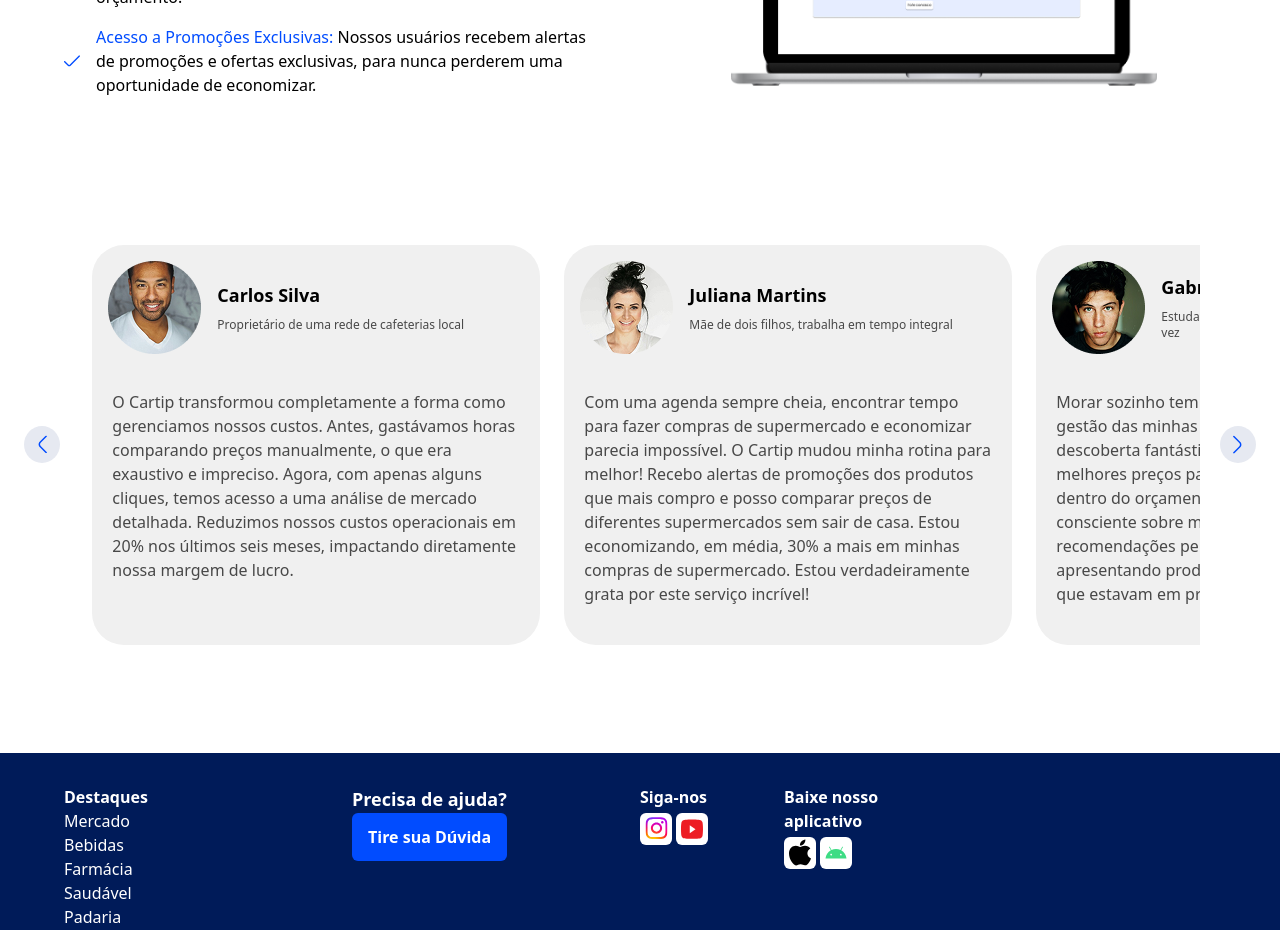
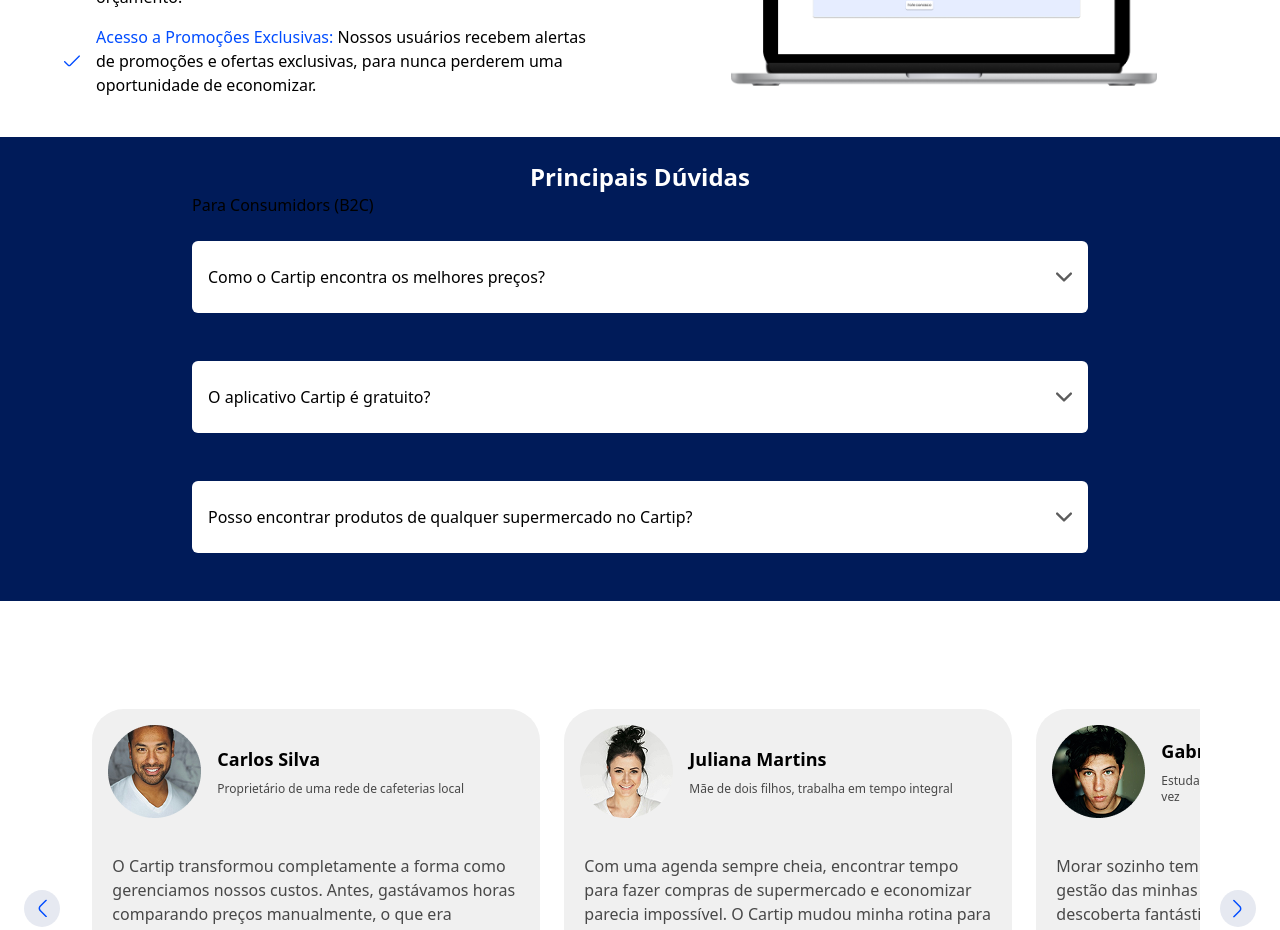
Before and after one commit to tiagocuzzuolnunes/landing-page-flokia, a Next.js app: page / in a window 1280 px wide. Shown: the part 2620-3550 px from the top of the page. Built offline with nearby package versions, Linux system fonts and the light colour scheme.

Commit message:
commiting changes

```diff
--- a/src/app/page.js
+++ b/src/app/page.js
@@ -5,6 +5,7 @@
 import FeedbackSection from "@/components/FeedbackSection";
 import FeedbackCarousel from "@/components/FeedbackCarousel";
 import Footer from "@/components/Footer";
+import FaqSection from "@/components/FaqSection";
 
 export default function Home() {
   return (
@@ -14,6 +15,7 @@
       <ServiceSection />
       <ShowcaseSection />
       {/* <FeedbackSection /> */}
+      <FaqSection />
       <FeedbackCarousel />
       <Footer />
     </div>
--- /dev/null
+++ b/src/components/FaqQuestion.jsx
@@ -0,0 +1,59 @@
+"use client";
+import { useState } from "react";
+
+export default function FaqQuestion({ title, question, answer }) {
+
+    const [isSelected, setIsSelected] = useState(null);
+
+    const toggleQuestion = (index) => {
+        setIsSelected(isSelected === index ? null : index);
+    };
+
+    return (
+
+        <div className="flex flex-col">
+
+            {title.map((titl) => (
+                <h3 key={titl.id}>{titl.text}</h3>
+            ))}
+
+            {question.map((quest, index) => (
+                <div key={quest.id} className="flex flex-col justify-center bg-white h-auto w-[70vw] rounded-md py-6 my-6" onClick={() => toggleQuestion(index)}>
+
+                    <div className="flex flex-col w-full justify-between px-4">
+
+                        <div className="flex w-full justify-between">
+
+
+                            <p>{quest.text}</p>
+
+                            <img src="/dropdownIcon.svg" alt="seta para baixo" className={`w-4 transition-transform duration-1000 ${isSelected === index ? "rotate-180" : ""}`} />
+
+
+                        </div>
+                        <div
+                            className={`transition-all duration-1000 ${isSelected === index ? "h-[120px] py-4" : "h-0"} overflow-hidden ease-in-out`}
+                            style={{ backgroundColor: isSelected === index ? "#ffffff" : "transparent" }}
+                        >
+
+                            {isSelected && <div className="text-neutral-dark pt-6">
+
+                                {answer.map((answ) => (
+
+                                    <p key={answ.id}>{answ.text}</p>
+
+                                ))}
+
+                            </div>}
+
+                        </div>
+
+                    </div>
+
+                </div>
+            ))}
+
+        </div>
+
+    )
+}
--- /dev/null
+++ b/src/components/FaqSection.jsx
@@ -0,0 +1,69 @@
+"use client";
+import { useState } from "react";
+import FaqQuestion from "./FaqQuestion";
+
+const consumerQuestions = [
+    {
+        title: [{ id: "1", text: "Para Consumidors (B2C)" }],
+        question: [
+            { id: "1", text: "Como o Cartip encontra os melhores preços?" },
+            { id: "2", text: "O aplicativo Cartip é gratuito?" },
+            { id: "3", text: "Posso encontrar produtos de qualquer supermercado no Cartip?" }
+        ],
+        answer: [
+            { id: "1", text: "Utilizamos tecnologia avançada para monitorar uma ampla gama de supermercados e atualizamos nossos dados em tempo real para garantir que você tenha acesso às ofertas mais recentes e aos melhores preços disponíveis." },
+            { id: "2", text: "Sim, nosso aplicativo é totalmente gratuito para os consumidores. Nosso objetivo é ajudá-lo a economizar dinheiro em suas compras de supermercado." },
+            { id: "3", text: "Trabalhamos com uma ampla rede de supermercados, desde grandes cadeias até estabelecimentos locais. Estamos constantemente expandindo nossa parceria com supermercados para oferecer uma variedade ainda maior de produtos e ofertas." }
+        ]
+    }
+];
+
+const businessQuestions = [
+    {
+        title: [{ id: "1", text: "Para Supermercados (B2B)" }],
+        question: [
+            { id: "4", text: "Como posso listar meu supermercado no Cartip?" },
+            { id: "5", text: "Existe um custo para listar meu supermercado no Cartip?" },
+            { id: "6", text: "Como o Cartip pode aumentar minhas vendas?" }
+        ],
+        answer: [
+            { id: "4", text: "Para listar seu supermercado e começar a divulgar suas ofertas no Cartip, basta preencher o formulário de solicitação de orçamento em nosso site. Nossa equipe entrará em contato para discutir os próximos passos e personalizar um plano que atenda às suas necessidades." },
+            { id: "5", text: "Oferecemos diferentes planos de parceria, adaptados às necessidades e ao tamanho do seu negócio. Durante nossa consulta inicial, discutiremos as opções de plano e encontraremos uma solução que se encaixe no seu orçamento." },
+            { id: "6", text: "Ao listar seu supermercado e suas ofertas no Cartip, você aumenta a visibilidade do seu negócio para um público amplo e interessado em economizar. Isso não apenas atrai mais clientes para o seu supermercado, mas também pode aumentar significativamente suas vendas online e físicas." }
+        ]
+    }
+];
+
+const generalQuestions = [
+    {
+        title: [{ id: "1", text: "Gerais" }],
+        question: [
+            { id: "7", text: "Os preços e ofertas são atualizados com que frequência?" },
+            { id: "8", text: "Posso confiar na precisão dos preços listados no Cartip?" },
+            { id: "9", text: "Como posso entrar em contato com o Cartip para mais informações?" }
+        ],
+        answer: [
+            { id: "7", text: "Nossos preços e ofertas são atualizados diariamente, garantindo que você tenha acesso às informações mais atuais e possa aproveitar as melhores ofertas do momento." },
+            { id: "8", text: "Sim, nossa equipe se dedica a garantir a precisão dos preços e ofertas listados. Trabalhamos em estreita colaboração com nossos parceiros de supermercado para assegurar que as informações sejam confiáveis e atualizadas." },
+            { id: "9", text: "Se você tiver mais perguntas ou precisar de assistência, pode nos contatar através do formulário de contato em nosso site, ou enviar um e-mail diretamente para nossa equipe de suporte. Estamos sempre aqui para ajudar!" }
+        ]
+    }
+];
+
+
+export default function FaqSection(question, answer) {
+
+    const [isSelected, setIsSelected] = useState(false);
+
+    return (
+        <section className="flex flex-col items-center bg-primary-darker h-auto py-6">
+
+            <h2 className="text-2xl text-white font-bold">Principais Dúvidas</h2>
+
+            {consumerQuestions.map((info, index) => (
+                <FaqQuestion key={index} {...info}/>
+            ))}
+
+        </section>
+    )
+}
--- a/src/components/FeedbackCard.jsx
+++ b/src/components/FeedbackCard.jsx
@@ -4,7 +4,7 @@
         <article className="border-box bg-neutral-light rounded-4xl w-[40vw] h-[500px] max-h-[400px] max-w-[35vw]">
             <div className="flex flex-row items-center">
                 {image.map((url) => (
-                    <img key={url.id} src={url.text} className="p-4"/>
+                    <img key={url.id} src={url.text} draggable="false" className="p-4"/>
                 ))}
                 <div className="flex flex-col">
                     {title.map((name) => (
```
